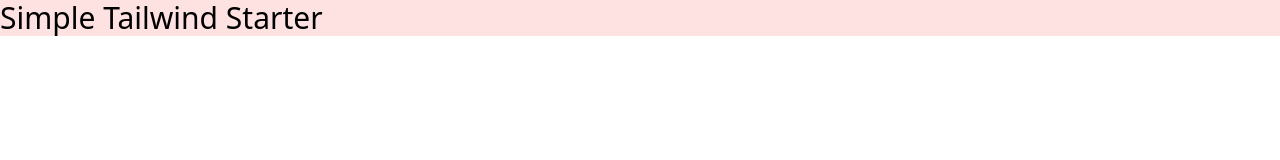
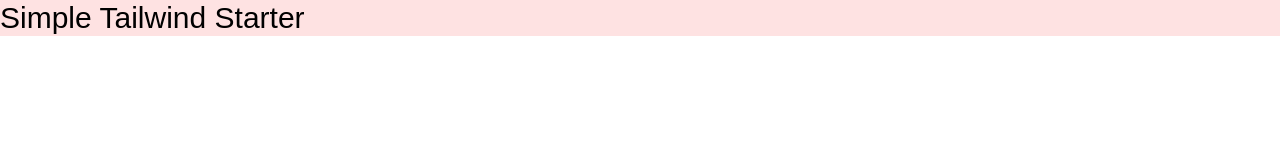
Before and after one commit to Jscorz/Tailwind-Landing-Page-Two, a website: page index.html in a window 1280 px wide. Drawn offline with nearby package versions, Linux system fonts and the light colour scheme; files that its build step writes are made by us from their sources.

Commit message:
added screen sizes to config and alata and josefin sans fonts

```diff
--- a/index.html
+++ b/index.html
@@ -4,6 +4,10 @@
 		<meta charset="UTF-8" />
 		<meta http-equiv="X-UA-Compatible" content="IE=edge" />
 		<meta name="viewport" content="width=device-width, initial-scale=1.0" />
+		<link
+			href="https://fonts.googleapis.com/css2?family=Alata&family=Josefin+Sans:wght@300&display=swap"
+			rel="stylesheet"
+		/>
 		<link rel="stylesheet" href="css/style.css" />
 		<title>Simple Tailwind Starter</title>
 	</head>
--- a/tailwind.config.js
+++ b/tailwind.config.js
@@ -1,7 +1,18 @@
 module.exports = {
-  content: ["./*.html"],
-  theme: {
-    extend: {},
-  },
-  plugins: [],
+	content: ["./*.html"],
+	theme: {
+		screens: {
+			sm: "480px",
+			md: "768px",
+			lg: "976px",
+			xl: "1440px",
+		},
+		extend: {
+			fontFamily: {
+				sans: ["Josefine Sans", "sans-serif"],
+				alata: ["Alata"],
+			},
+		},
+	},
+	plugins: [],
 };
```
Lines whose indentation alone changed are shown as unchanged.
